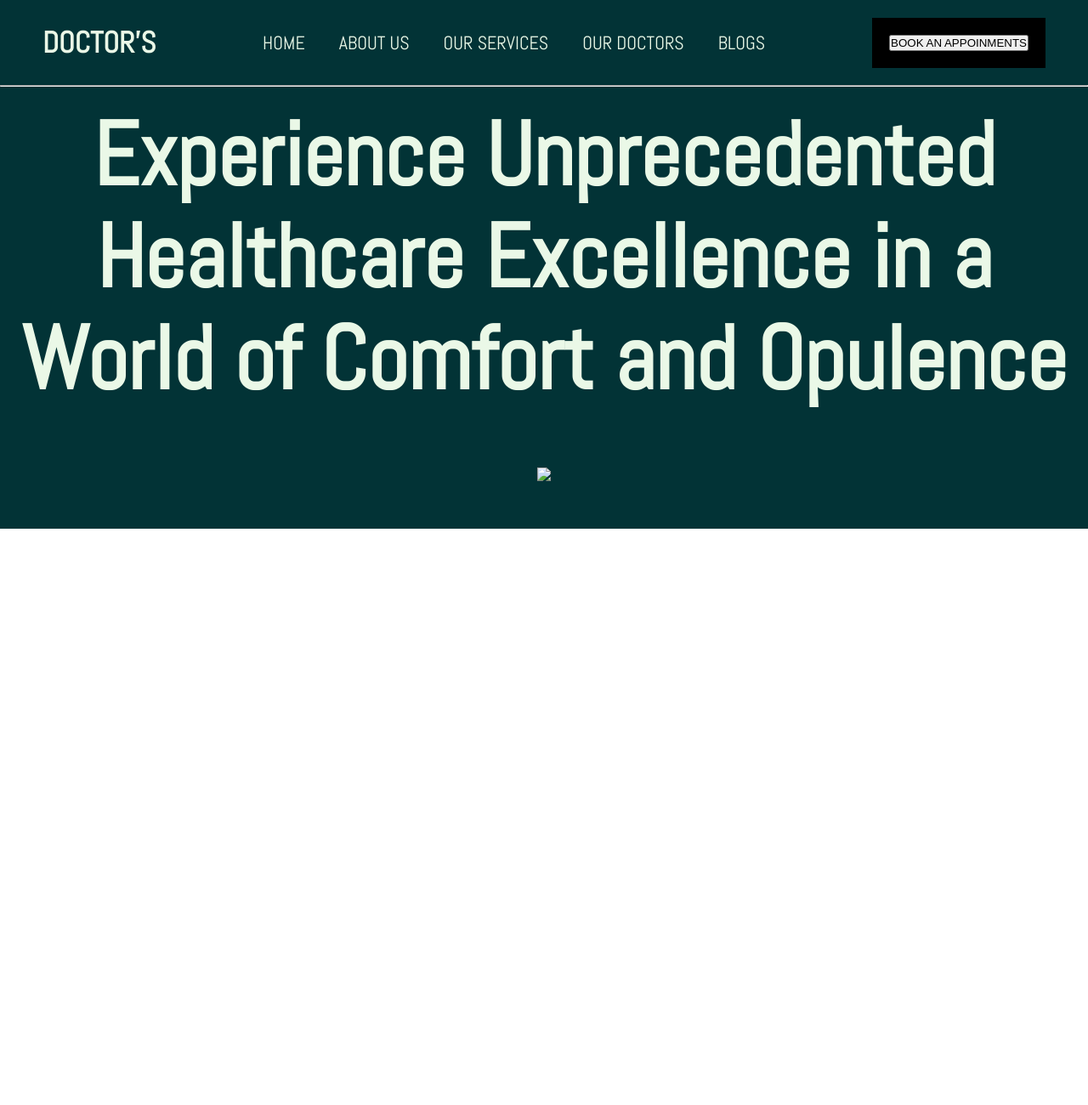
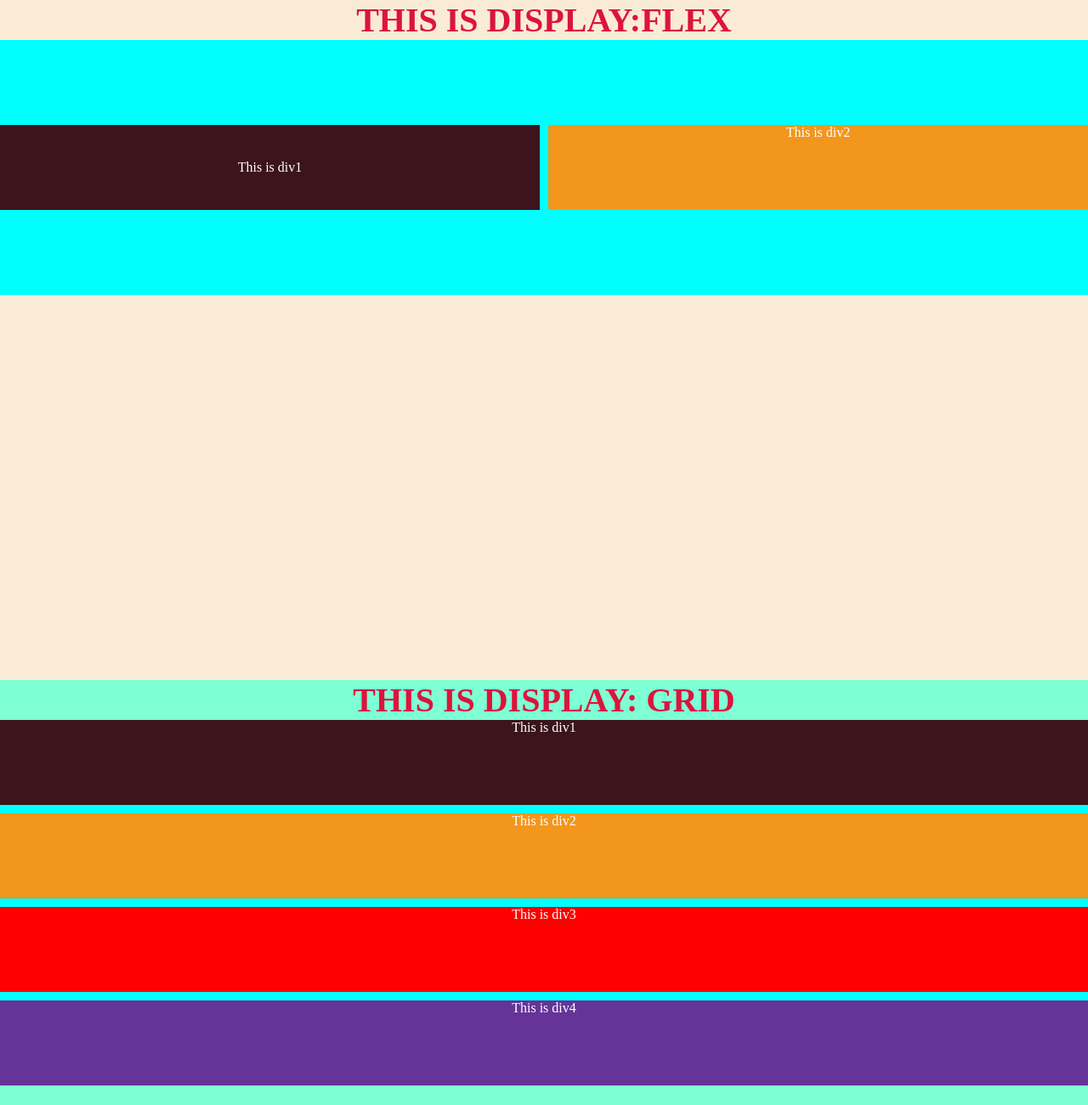
Before and after one commit to shahinur75/practice, a plain HTML site: page index.html in a window 1280 px wide. Shown: the whole page at 85% size. Before the commit the page ends 800 px from the top, so only its background shows below. Drawn offline with Linux system fonts and the light colour scheme.

Commit message:
Add files via upload

```diff
--- a/index.html
+++ b/index.html
@@ -3,39 +3,42 @@
 <head>
     <meta charset="UTF-8">
     <meta name="viewport" content="width=device-width, initial-scale=1.0">
-    <title>Doctor's Appoinment</title>
+    <title>Document</title>
     <link rel="stylesheet" href="style.css">
-    <link rel="preconnect" href="https://fonts.googleapis.com">
-    <link rel="preconnect" href="https://fonts.gstatic.com" crossorigin>
-    <link href="https://fonts.googleapis.com/css2?family=Abel&display=swap" rel="stylesheet">
 </head>
 <body>
-    <!--Header Part-->
-    <header>
-        <div class="header-part">
-            <nav>
-                    <div class="logo-part">
-                        <h2>DOCTOR'S</h2>
-                    </div>
-                    <div class="menu-part">
-                    <ul>
-                            <li><a href="#">HOME</a></li>
-                            <li><a href="#">ABOUT US</a></li>
-                            <li><a href="#">OUR SERVICES</a></li>
-                            <li><a href="#">OUR DOCTORS</a></li>
-                            <li><a href="#">BLOGS</a></li>
-                    </ul>
-                    </div>
-                    <div id="booking"><button>BOOK AN APPOINMENTS</button></div>
-            </nav>
+    <section class="section">
+        <h3>This is Display:flex</h3>
+        <div class="wrapper">
+            <div class="div1">
+                <p>This is div1</p>
+            </div>
+            <div class="div2">
+                <p>This is div2</p>
+            </div>
+
         </div>
-        <hr>
-    </header>
-    <div id="hero">
-        <h2 style="color: #EAF8E7;">Experience Unprecedented Healthcare Excellence in a World of Comfort and Opulence</h2>
-        <img src="pexels-photo-5452210.webp">
-    </div>
+    </section>
+    <section class="section2">
+        <h3>This is Display: Grid</h3>
+        <div class="wrapper2">
+            <div class="div1">
+                <p>This is div1</p>
 
+            </div>
+            <div class="div2">
+                <p>This is div2</p>
 
+            </div>
+            <div class="div3">
+                <p>This is div3</p>
+
+            </div>
+            <div class="div4">
+                <p>This is div4</p>
+
+            </div>
+        </div>
+    </section>
 </body>
 </html>
--- a/style.css
+++ b/style.css
@@ -1,75 +1,75 @@
-* {
+*{
+    margin: 0;
     padding: 0;
-    margin: 0;
-    box-sizing: border-box;
 }
-/*herder*/
-    .header-part{
-    background-color:#023336;
+:root{
+	/* colors  */
+	--primary-color: #3b141c;
+	--secondary-color: #f3961c;
+    --max-site-width:1350px;
+}
+.section{
+    height: calc(100vh);
+    background-color: antiquewhite;
+}
+.wrapper{
+    padding-top: 100px;
+    display: flex;
+    gap: 10px;
+    height: 200px;
+    background-color: aqua;
+}
+h3{
+    color: crimson;
+    text-align: center;
+    text-transform: uppercase;
+    font-size: 40px;
+}
+p{
+    text-align: center;
+    color: white;
 
 }
+.wrapper .div1{
+    background-color: #3b141c;
+    width: 100%;
+    height: 100px;
+    align-content: center;
 
-  nav {
-    margin-left: 50px;
-    margin-right: 50px;
-    padding: auto;
-    display: flex;
-    justify-content: space-between;
-    gap: 20px;
-    align-items: center;
+}
+.wrapper .div2{
+    background-color: #f3961c;
+    width: 100%;
     height: 100px;
 }
-
-
-  nav .logo-part h2{
-    font-size: 35px;
-    color: #EAF8E7;
-    font-family: "abel", sans-serif;
-    font-weight: 700;
+.section2{
+    height:100vh;
+    background-color: aquamarine;
 }
-
-  nav .menu-part ul {
-    list-style: none;
+.wrapper2{
+    display: flex;
+    gap: 10px;
+    height: 400px;
+    background-color: aqua;
+    display: grid;
 }
-
-
-  nav ul{
-    display: flex;
-    gap: 20px;
-    justify-content: space-around;
+.wrapper2 .div1{
+    background-color: #3b141c;
+    width: 100%;
+    height: 100px;
 }
-
-  nav ul li{
-    padding: 10px
+.wrapper2 .div2{
+    background-color: #f3961c;
+    width: 100%;
+    height: 100px;
 }
-
-  nav ul li a{
-    font-family: "abel", sans-serif;
-    color: #EAF8E7;
-    font-size: 22px;
-    font-weight: 600px;
-    text-decoration: none;
+.wrapper2 .div3{
+    background-color: red;
+    width: 100%;
+    height: 100px;
 }
-  #booking{
-    background-color: black;
-    padding: 20px 20px 20px 20px;
-
+.wrapper2 .div4{
+    background-color: rebeccapurple;
+    width: 100%;
+    height: 100px;
 }
-
-
-#hero{
-    background-color: #023336;
-    width: auto;
-    height: auto;
-    padding-top: 100px;
-    padding-bottom: 100px;
-    text-align: center;
-    color: #EAF8E7;
-    font-size: 70px;
-    font-family: "Abel", serif;
-    font-weight: 600;
-    line-height: 120px;
-    font-style: normal;
-    padding: 20px 20px 20px 20px;
-
-    }
```
Lines whose indentation alone changed are shown as unchanged.
